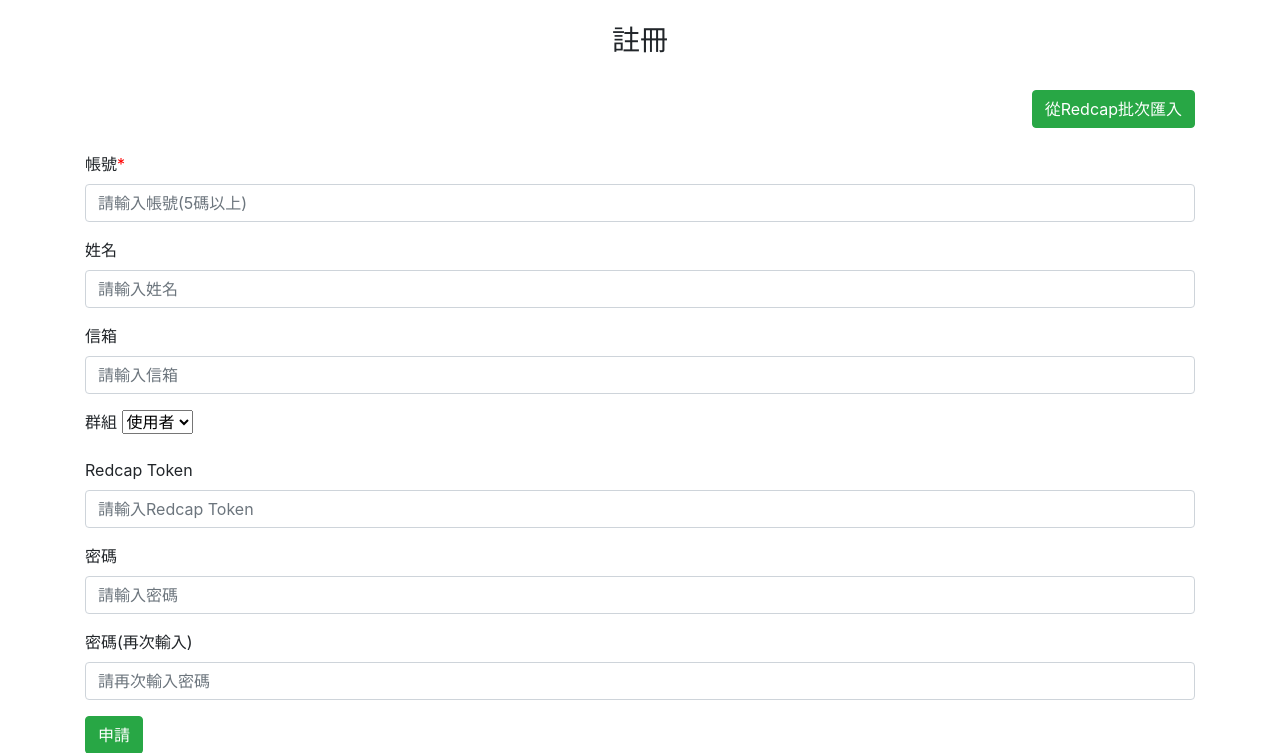
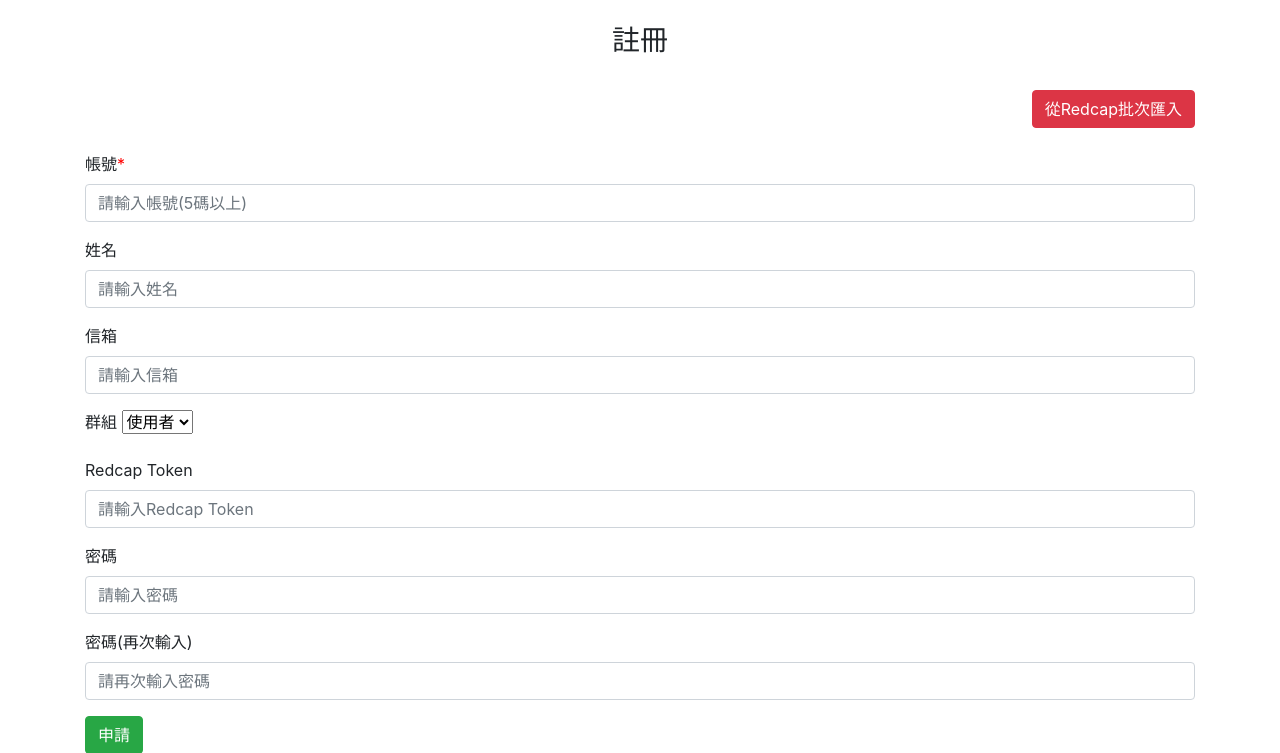
Before and after one commit to mike8206/medserve_server, a Python web app: template website/templates/users/sign_up.html in a window 1280 px wide. Shown: the part 56-809 px from the top of the page. Run offline with Jinja, Linux system fonts and the light colour scheme; the template is opened without the code that fills it, so the values that code supplies are empty; some libraries are stand-ins or nearby versions.

Commit message:
Update sign_up.html

```diff
--- a/website/templates/users/sign_up.html
+++ b/website/templates/users/sign_up.html
@@ -7,7 +7,7 @@
 <form method="POST">
 <div align="right">
     <input type="hidden" name="btname" value="addFromRedcap"/>
-    <button type="submit" class="btn btn-success">從Redcap批次匯入</button>
+    <button type="submit" class="btn btn-danger">從Redcap批次匯入</button>
 </div>
 </form>
 <form method="POST">
```
